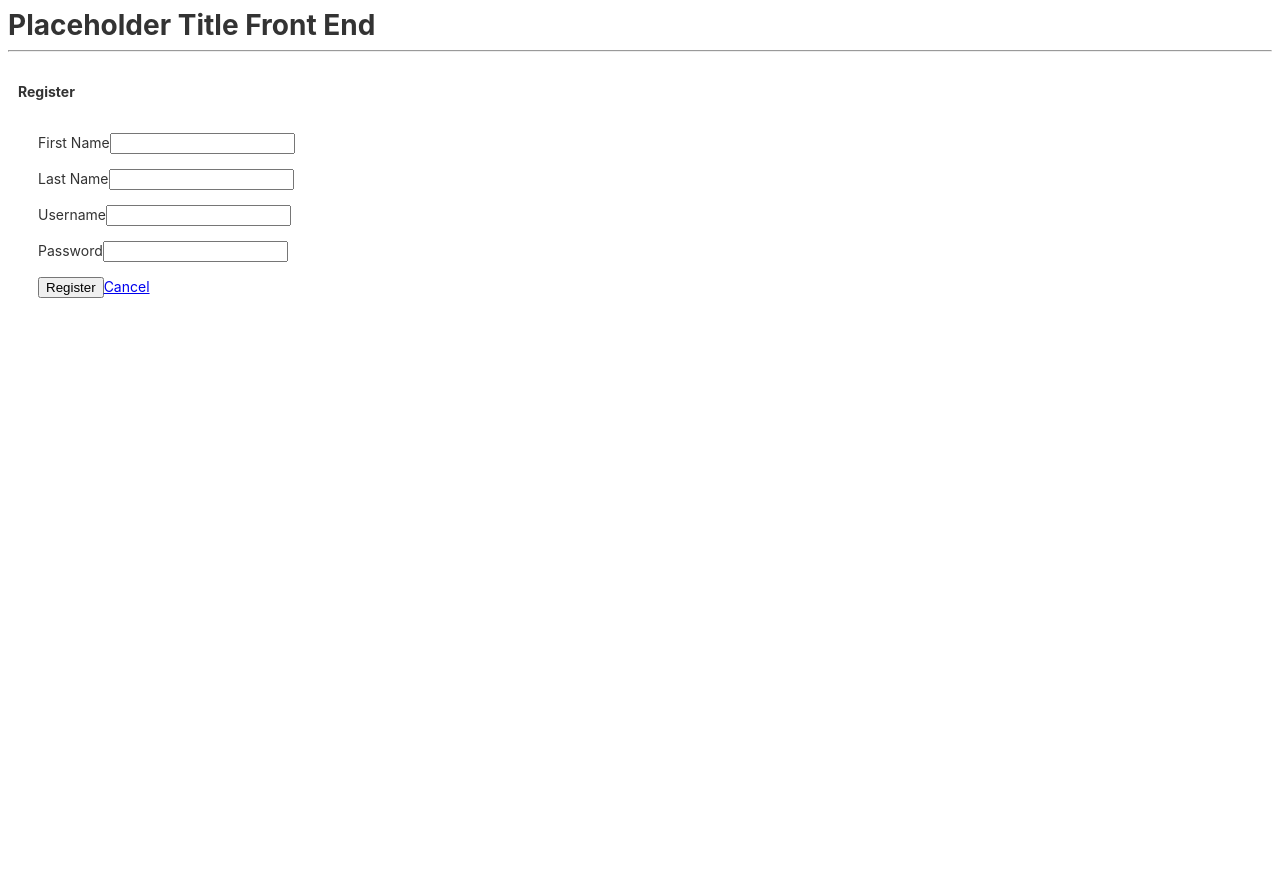
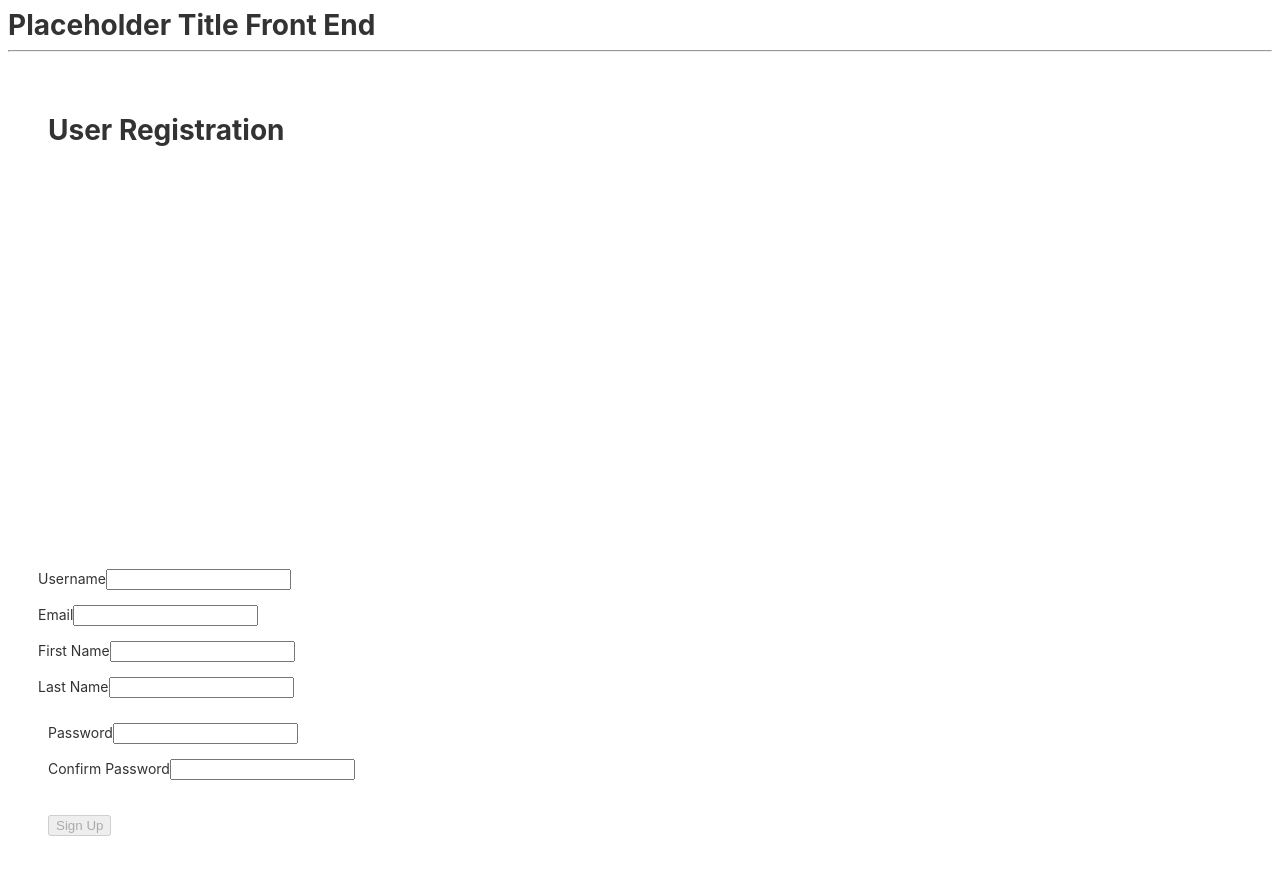
Before and after one commit to 090820-dotnet-uta/Team2_P2_Angular, an Angular app in the folder GitHelp/: page / in a window 1280 px wide. Shown: the top 874 px of the page. Before the commit the page ends 800 px from the top, so only its background shows below. Built offline with nearby package versions, Linux system fonts and the light colour scheme.

Commit message:
register works

```diff
--- a/GitHelp/src/app/app.module.ts
+++ b/GitHelp/src/app/app.module.ts
@@ -21,8 +21,8 @@ import { HomePageComponent } from './home-page/home-page.component';
 import { SearchComponent } from './search/search.component';
 import { MessageComponent } from './message/message.component';
 
-import { HttpClientInMemoryWebApiModule } from 'angular-in-memory-web-api';
-import { InMemoryDataService } from './in-memory-data.service';
+// import { HttpClientInMemoryWebApiModule } from 'angular-in-memory-web-api';
+// import { InMemoryDataService } from './in-memory-data.service';
 
 
 @NgModule({
--- /dev/null
+++ b/GitHelp/src/app/services/services.ts
@@ -0,0 +1,47 @@
+import { Injectable } from '@angular/core';
+import { FormBuilder, Validators, FormGroup } from '@angular/forms';
+import { HttpClient } from "@angular/common/http";
+
+@Injectable({
+  providedIn: 'root'
+})
+export class UserService {
+
+  constructor(private fb: FormBuilder, private http: HttpClient) { }
+  readonly BaseURI = 'https://githelp.azurewebsites.net/api';
+
+  formModel = this.fb.group({
+    UserName: ['', Validators.required],
+    Email: ['', Validators.email],
+    FirstName: [''],
+    LastName: [''],
+    Passwords: this.fb.group({
+      Password: ['', [Validators.required, Validators.minLength(4)]],
+      ConfirmPassword: ['', Validators.required]
+    }, { validator: this.comparePasswords })
+
+  });
+
+  comparePasswords(fb: FormGroup) {
+    let confirmPswrdCtrl = fb.get('ConfirmPassword');
+    //passwordMismatch
+    //confirmPswrdCtrl.errors={passwordMismatch:true}
+    if (confirmPswrdCtrl.errors == null || 'passwordMismatch' in confirmPswrdCtrl.errors) {
+      if (fb.get('Password').value != confirmPswrdCtrl.value)
+        confirmPswrdCtrl.setErrors({ passwordMismatch: true });
+      else
+        confirmPswrdCtrl.setErrors(null);
+    }
+  }
+
+  register() {
+    var body = {
+      UserName: this.formModel.value.UserName,
+      Email: this.formModel.value.Email,
+      FirstName: this.formModel.value.FirstName,
+      LastName: this.formModel.value.FirstName,
+      Password: this.formModel.value.Passwords.Password
+    };
+    return this.http.post(this.BaseURI + '/ApplicationUser/Register', body);
+  }
+}
--- a/GitHelp/src/app/sign-up-form/sign-up-form.component.html
+++ b/GitHelp/src/app/sign-up-form/sign-up-form.component.html
@@ -1,42 +1,49 @@
-<div class="card">
-    <h4 class="card-header">Register</h4>
-    <div class="card-body">
-        <form [formGroup]="form" (ngSubmit)="onSubmit()">
-            <div class="form-group">
-                <label for="firstName">First Name</label>
-                <input type="text" formControlName="firstName" class="form-control" [ngClass]="{ 'is-invalid': submitted && f.firstName.errors }" />
-                <div *ngIf="submitted && f.firstName.errors" class="invalid-feedback">
-                    <div *ngIf="f.firstName.errors.required">First Name is required</div>
+<div class="row mt-4">
+  <div class="col-md-6">
+    <div class="row" style="height: 450px;">
+      <div class="col-md-12 my-auto side-header">
+        <h1>User Registration</h1>
       </div>
     </div>
+  </div>
+  <div class="col-md-6">
+    <form [formGroup]="service.formModel" autocomplete="off" (submit)="onSubmit()">
+      <div class="form-group required">
+        <label>Username</label>
+        <input class="form-control" formControlName="UserName">
+        <label class="text-danger" *ngIf="service.formModel.get('UserName').touched && service.formModel.get('UserName').errors?.required">This field is mandatory.</label>
+      </div>
       <div class="form-group">
-                <label for="lastName">Last Name</label>
-                <input type="text" formControlName="lastName" class="form-control" [ngClass]="{ 'is-invalid': submitted && f.lastName.errors }" />
-                <div *ngIf="submitted && f.lastName.errors" class="invalid-feedback">
-                    <div *ngIf="f.lastName.errors.required">Last Name is required</div>
+        <label>Email</label>
+        <input class="form-control" formControlName="Email">
+        <label class="text-danger" *ngIf="service.formModel.get('Email').touched && service.formModel.get('Email').errors?.email">Invalid email address.</label>
+      </div>
+      <div class="form-group">
+        <label>First Name</label>
+        <input class="form-control" formControlName="FirstName">
+      </div>
+      <div class="form-group">
+        <label>Last Name</label>
+        <input class="form-control" formControlName="LastName">
+      </div>
+      <div formGroupName="Passwords">
+        <div class="form-group required">
+          <label>Password</label>
+          <input type="password" class="form-control" formControlName="Password">
+          <label class="text-danger" *ngIf="service.formModel.get('Passwords.Password').touched && service.formModel.get('Passwords.Password').errors?.required">This field is mandatory.</label>
+          <label class="text-danger" *ngIf="service.formModel.get('Passwords.Password').touched && service.formModel.get('Passwords.Password').errors?.minlength">Minimum 4 characters required.</label>
+        </div>
+        <div class="form-group required">
+          <label>Confirm Password</label>
+          <input type="password" class="form-control" formControlName="ConfirmPassword">
+          <label class="text-danger" *ngIf="service.formModel.get('Passwords.ConfirmPassword').touched && service.formModel.get('Passwords.ConfirmPassword').errors?.required">This field is mandatory.</label>
+          <label class="text-danger" *ngIf="service.formModel.get('Passwords.ConfirmPassword').touched && service.formModel.get('Passwords.ConfirmPassword').errors?.passwordMismatch">Confirm Password does not match.</label>
         </div>
       </div>
-            <div class="form-group">
-                <label for="username">Username</label>
-                <input type="text" formControlName="username" class="form-control" [ngClass]="{ 'is-invalid': submitted && f.username.errors }" />
-                <div *ngIf="submitted && f.username.errors" class="invalid-feedback">
-                    <div *ngIf="f.username.errors.required">Username is required</div>
+      <div class="form-row">
+        <div class="form-group col-md-8 offset-md-2">
+          <button type="submit" class="btn btn-lg btn-block" [disabled]="!service.formModel.valid">Sign Up</button>
         </div>
-            </div>
-            <div class="form-group">
-                <label for="password">Password</label>
-                <input type="password" formControlName="password" class="form-control" [ngClass]="{ 'is-invalid': submitted && f.password.errors }" />
-                <div *ngIf="submitted && f.password.errors" class="invalid-feedback">
-                    <div *ngIf="f.password.errors.required">Password is required</div>
-                    <div *ngIf="f.password.errors.minlength">Password must be at least 4 characters</div>
-                </div>
-            </div>
-            <div class="form-group">
-                <button [disabled]="loading" class="btn btn-primary">
-                    <span *ngIf="loading" class="spinner-border spinner-border-sm mr-1"></span>
-                    Register
-                </button>
-                <a routerLink="../login" class="btn btn-link">Cancel</a>
       </div>
     </form>
   </div>
--- a/GitHelp/src/app/sign-up-form/sign-up-form.component.ts
+++ b/GitHelp/src/app/sign-up-form/sign-up-form.component.ts
@@ -1,60 +1,43 @@
+import { UserService } from '../services/services';
 import { Component, OnInit } from '@angular/core';
-import { Router, ActivatedRoute } from '@angular/router';
-import { FormBuilder, FormGroup, Validators } from '@angular/forms';
-//import { Service } from '../services';
 
 @Component({
-  selector: 'app-sign-up-form',
+  selector: 'app-registration',
   templateUrl: './sign-up-form.component.html',
-  styleUrls: ['./sign-up-form.component.css']
+  styles: ['./sign-up-form.component.css']
 })
+export class SignUpFormComponent implements OnInit {
 
-export class SignUpFormComponent implements OnInit {
-  form: FormGroup;
-  loading = false;
-  submitted = false;
-
-
-  constructor(
-    private formBuilder: FormBuilder,
-    private route: ActivatedRoute,
-    private router: Router,
-    //private service: Service
-  ) {
-
-   }
+  constructor(public service: UserService) { }
 
   ngOnInit() {
-    this.form = this.formBuilder.group({
-      firstName: ['', Validators.required],
-      lastName: ['', Validators.required],
-      username: ['', Validators.required],
-      password: ['', [Validators.required, Validators.minLength(4)]]
-    });
+    this.service.formModel.reset();
   }
-  get f() { return this.form.controls; }
 
   onSubmit() {
-      this.submitted = true;
+    this.service.register().subscribe(
+      (res: any) => {
+        if (res.succeeded) {
+          this.service.formModel.reset();
+          console.log('New user created!', 'Registration successful.');
+        } else {
+          res.errors.forEach(element => {
+            switch (element.code) {
+              case 'DuplicateUserName':
+                console.log('Username is already taken','Registration failed.');
+                break;
 
-      // this.service.register(this.form.value).subscribe(
-      //   (res: any) => {
-      //     if(res.success){
-      //       console.log('success');
-      //     }else
-      //     console.log('shit');
-      //   }
-    //  )
-
-
-
-      if (this.form.invalid) {
-          return;
+              default:
+              console.log(element.description,'Registration failed.');
+                break;
+            }
+          });
+        }
+      },
+      err => {
+        console.log(err);
       }
-
-      this.loading = true;
-
+    );
   }
 
-
 }
```
Also changed, not shown: GitHelp/src/app/in-memory-data.service.ts (+59 -59 lines), 1 other file (tests, documents, lock files or other folders). Lines whose indentation alone changed are shown as unchanged.
